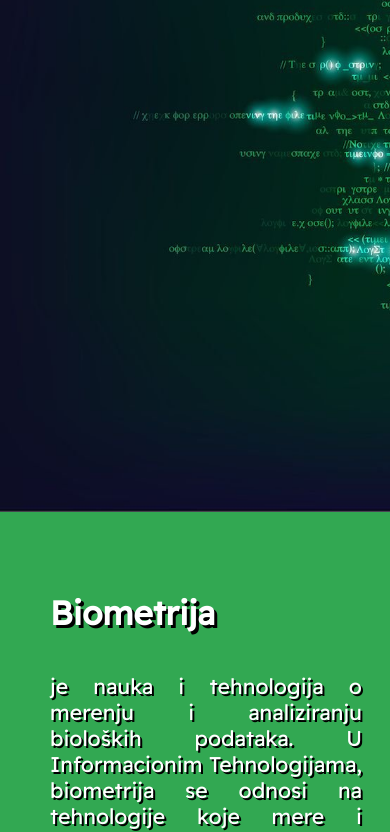
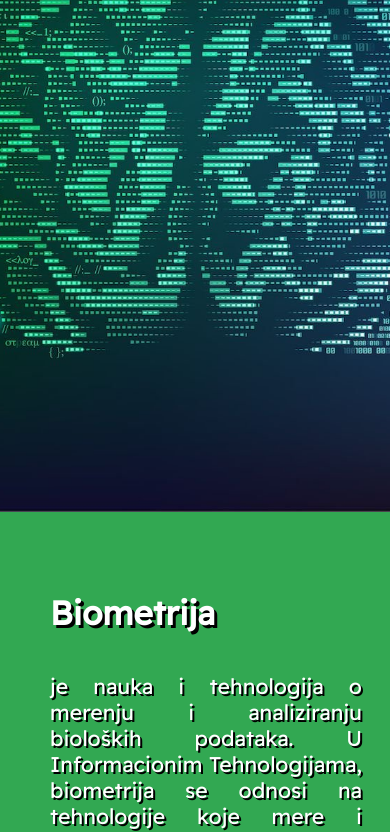
Before and after one commit to vebKomProjekat/ProjekatVebKomunikacije, a plain HTML site: page index.html in a window 390 px wide. Shown: the part 332-1164 px from the top of the page. Drawn offline with Linux system fonts and the light colour scheme.

Commit message:
Update style.css

```diff
--- a/style.css
+++ b/style.css
@@ -137,4 +137,9 @@ p{
 		font-size: 25pt;
 		padding-top: 60%;
 	}
+	.pozadina{
+		background-image: url("images/pozadina1.jpg");
+		background-size: cover;
+		background-position-x: center;
+	}
 }
```
